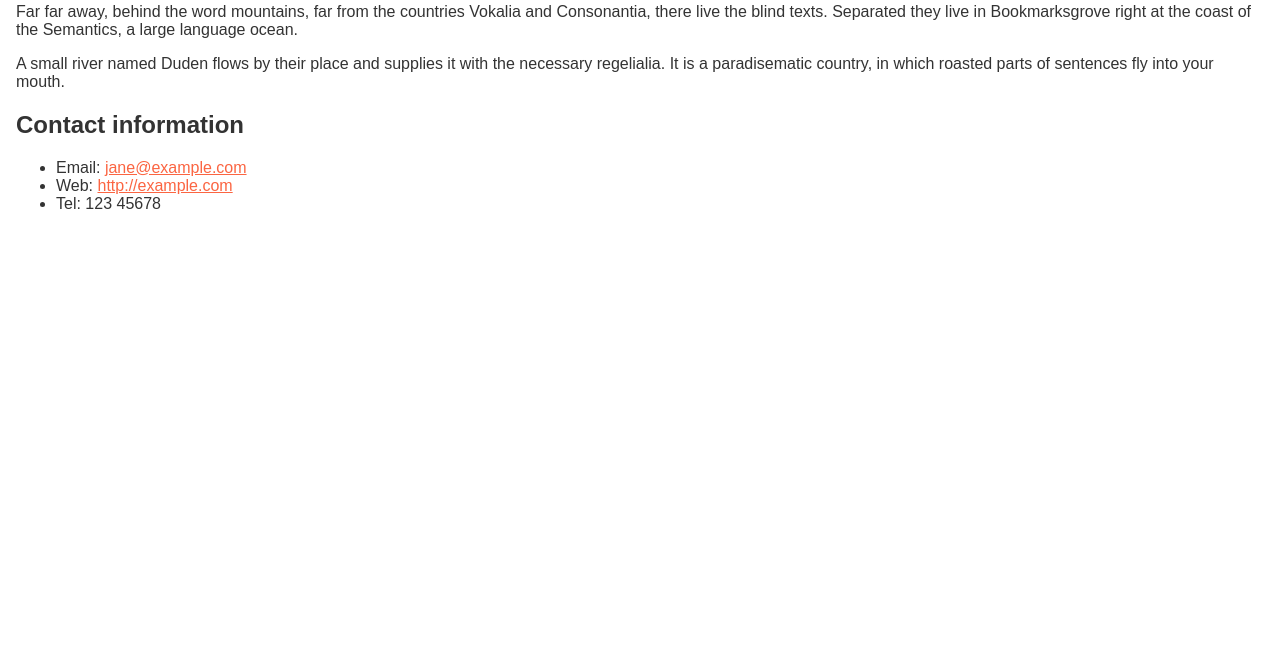
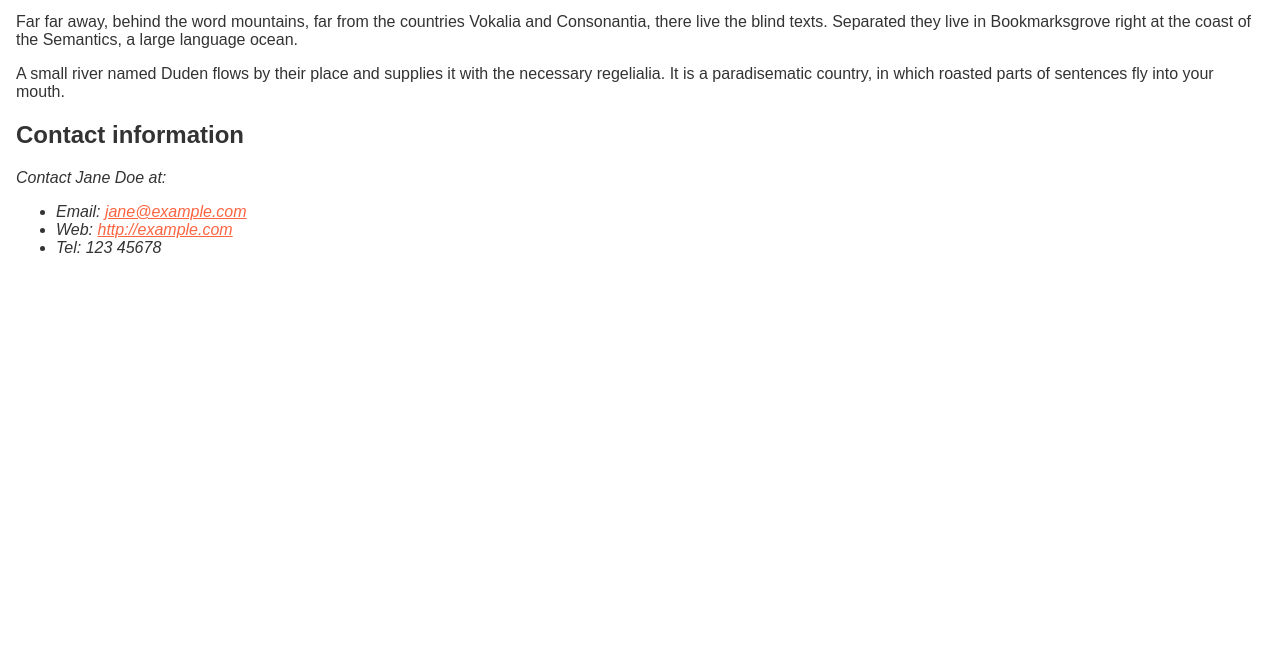
Before and after one commit to matheus4lves/mdn-using-your-knew-knowledge, a website built with webpack: page app/public/index.html in a window 1280 px wide. Shown: the part 134-800 px from the top of the page. Built offline with nearby package versions, Linux system fonts and the light colour scheme.

Commit message:
Apply HTML semantics

```diff
--- a/app/public/index.html
+++ b/app/public/index.html
@@ -7,13 +7,18 @@
   </head>
 
   <body>
+    <main>
+      <section>
         <h1>Jane Doe</h1>
         <div class="job-title">Web Developer</div>
         <p>Far far away, behind the word mountains, far from the countries Vokalia and Consonantia, there live the blind texts. Separated they live in Bookmarksgrove right at the coast of the Semantics, a large language ocean.</p>
-
         <p>A small river named Duden flows by their place and supplies it with the necessary regelialia. It is a paradisematic country, in which roasted parts of sentences fly into your mouth.</p>
-
+      </section>
+      <!-- Contatct information generally is associated with the author of some content -->
+      <section>
         <h2>Contact information</h2>
+        <address>
+          Contact Jane Doe at:
           <ul>
             <li>
               Email:
@@ -25,5 +30,8 @@
             </li>
             <li>Tel: 123 45678</li>
           </ul>
+        </address>
+      </section>
+    </main>
   </body>
 </html>
```
Lines whose indentation alone changed are shown as unchanged.
